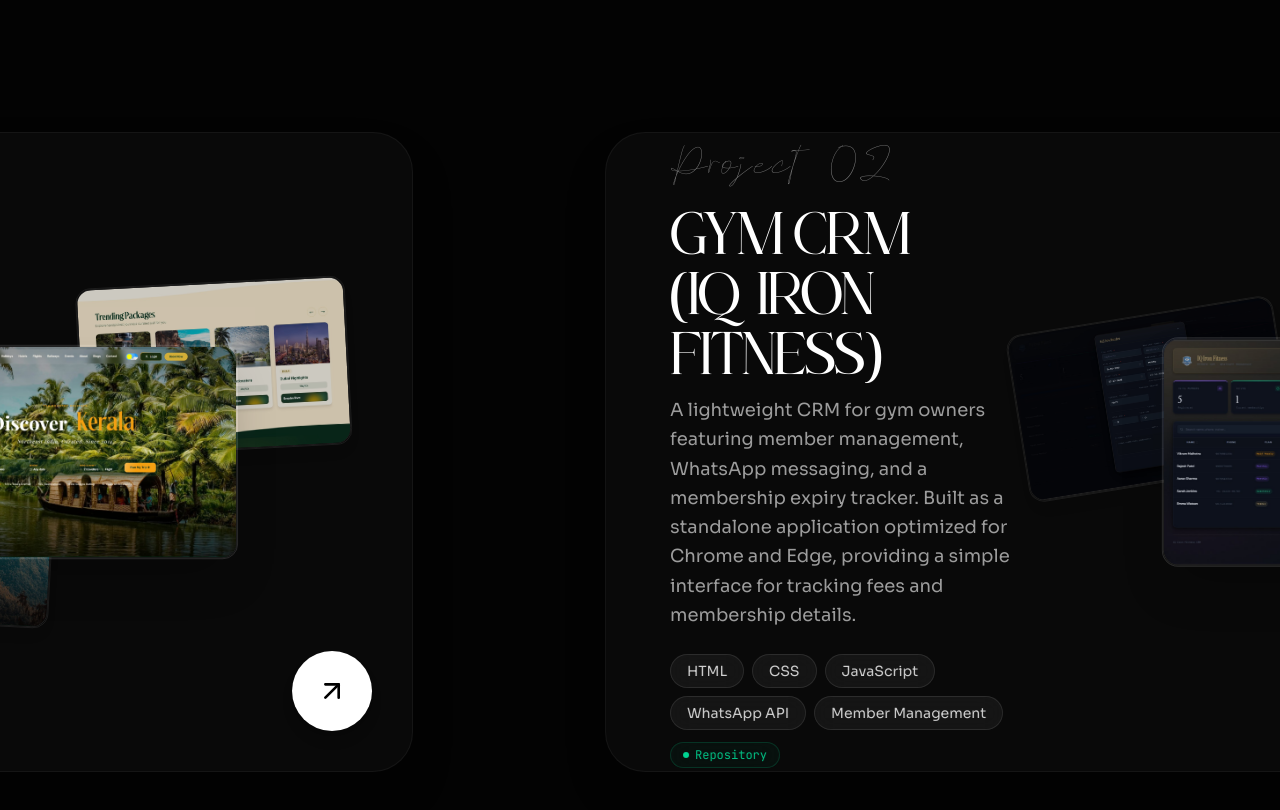
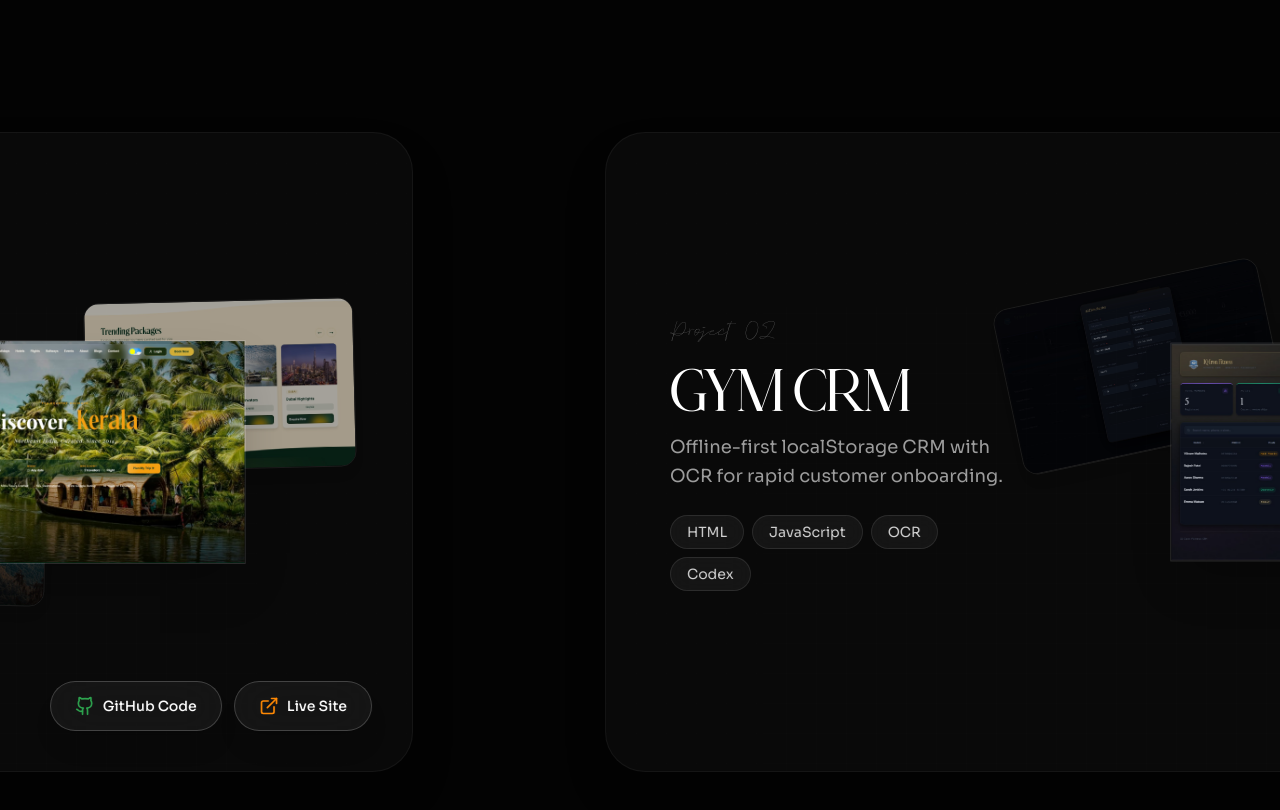
Before and after one commit to rishav00roy-web/Portfolio-website, a Next.js app: page / in a window 1280 px wide. Shown: the part 2460-3270 px from the top of the page. Built offline with nearby package versions, Linux system fonts and the light colour scheme; no server answers.

Commit message:
Update Projects.tsx with Live Site and glassmorphism buttons

```diff
--- a/src/components/Projects.tsx
+++ b/src/components/Projects.tsx
@@ -1,140 +1,119 @@
 "use client";
 
-import Image from "next/image";
+import { useRef } from "react";
+import { motion, useScroll, useTransform, useSpring } from "framer-motion";
+import { ArrowUpRight, Github, ExternalLink } from "lucide-react";
 
-import { useRef, useState, useEffect } from "react";
-import { motion, useScroll, useTransform, useSpring, useReducedMotion } from "framer-motion";
-import { ArrowUpRight } from "lucide-react";
-import CaseStudyModal from "./CaseStudyModal";
-
-import { projects } from "../lib/projectsData";
+const projects = [
+  {
+    id: 1,
+    title: "Tea Country Holidays",
+    description: "Custom CMS module for 90+ travel packages and CRM migration via Python scraper.",
+    tags: ["Next.js", "Supabase", "Tailwind CSS", "Claude Code"],
+    github: "https://github.com/rishav00roy-web/tea-country-holidays",
+    live: "https://tea-country-holidays.vercel.app",
+    images: [
+      "/assets/projects/tea-1.jpg",
+      "/assets/projects/tea-2.jpg",
+      "/assets/projects/tea-3.jpg",
+    ],
+  },
+  {
+    id: 2,
+    title: "Gym CRM",
+    description: "Offline-first localStorage CRM with OCR for rapid customer onboarding.",
+    tags: ["HTML", "JavaScript", "OCR", "Codex"],
+    github: "https://github.com/rishav00roy-web/Gym-CRM",
+    live: "https://github.com/rishav00roy-web/Gym-CRM",
+    images: [
+      "/assets/projects/gym-1.jpg",
+      "/assets/projects/gym-2.jpg",
+      "/assets/projects/gym-3.jpg",
+    ],
+  },
+  {
+    id: 3,
+    title: "ClashVault",
+    description: "Escrow-style order management system with Razorpay integration and events engine.",
+    tags: ["Next.js", "Supabase", "Razorpay", "Antigravity"],
+    github: "https://github.com/rishav00roy-web/ClashVault",
+    live: "https://byrishav.online",
+    images: [
+      "/assets/projects/clash-1.jpg",
+      "/assets/projects/clash-2.jpg",
+      "/assets/projects/clash-3.jpg",
+    ],
+  },
+];
 
 type Project = {
   id: number;
   title: string;
   description: string;
   tags: string[];
-  link: string;
+  github: string;
+  live: string;
   images: string[];
 };
-
-interface ProjectStatus {
-  text: string;
-  isLive?: boolean;
-  isRepo?: boolean;
-}
-
-const projectAccents: Record<number, { text: string; dot: string; border: string; bg: string }> = {
-  1: {
-    text: "text-amber-400/90",
-    dot: "bg-amber-400",
-    border: "border-amber-500/20",
-    bg: "bg-amber-500/5",
-  },
-  2: {
-    text: "text-emerald-400/90",
-    dot: "bg-emerald-400",
-    border: "border-emerald-500/20",
-    bg: "bg-emerald-500/5",
-  },
-  3: {
-    text: "text-violet-400/90",
-    dot: "bg-violet-400",
-    border: "border-violet-500/20",
-    bg: "bg-violet-500/5",
-  },
-};
-
-function ProjectImage({ src, alt }: { src: string; alt: string }) {
-  return (
-    <div className="relative w-full h-full rounded-2xl overflow-hidden border border-white/10 shadow-2xl">
-      <Image
-        src={src}
-        alt={alt}
-        fill
-        sizes="(max-width: 768px) 100vw, (max-width: 1200px) 50vw, 33vw"
-        className="object-cover"
-      />
-    </div>
-  );
-}
 
 function Card({
   project,
   index,
   scrollYProgress,
-  reducedMotion,
-  onOpenCaseStudy,
 }: {
   project: Project;
   index: number;
   scrollYProgress: ReturnType<typeof useScroll>["scrollYProgress"];
-  reducedMotion: boolean | null;
-  onOpenCaseStudy: (id: number) => void;
 }) {
   const count = projects.length;
-  const [status, setStatus] = useState<ProjectStatus | null>(
-    project.id === 2
-      ? { text: "Repository", isRepo: true }
-      : project.id === 3
-      ? { text: "In Progress", isRepo: true }
-      : null
-  );
-
-  useEffect(() => {
-    if (project.id === 1) {
-      fetch("https://tea-country-holidays.vercel.app", { method: "HEAD", mode: "no-cors" })
-        .then(() => {
-          setStatus({ text: "Live", isLive: true });
-        })
-        .catch(() => {
-          setStatus({ text: "Unreachable", isLive: false });
-        });
-    }
-  }, [project.id]);
-
   const step = 1 / count;
   const start = index * step;
   const end = start + step;
 
+  // 3D parallax shifts (X, Y, and rotation) for the screenshot collage layers
   const centerScale = useTransform(
     scrollYProgress,
-    [start, start + step * 0.4, start + step * 0.6, end],
-    [0.94, 1.08, 1.08, 0.94]
+    [start, start + step * 0.5, end],
+    [0.96, 1.06, 0.96]
   );
 
   const leftY = useTransform(scrollYProgress, [start, end], [-90, 90]);
   const rightY = useTransform(scrollYProgress, [start, end], [90, -90]);
+
   const leftX = useTransform(scrollYProgress, [start, end], [-45, 15]);
   const rightX = useTransform(scrollYProgress, [start, end], [45, -15]);
+
   const leftRotate = useTransform(scrollYProgress, [start, end], [-12, 3]);
   const rightRotate = useTransform(scrollYProgress, [start, end], [12, -3]);
 
   return (
     <div className="relative w-screen h-full flex items-center justify-center px-4 sm:px-12 xl:px-24 shrink-0">
       <div className="w-full max-w-7xl relative h-[75vh] sm:h-[80vh] rounded-[2.5rem] overflow-hidden shadow-2xl bg-[#0a0a0a]/90 border border-white/5 flex flex-col lg:flex-row items-center p-8 sm:p-12 xl:p-16 gap-8 lg:gap-12">
+        {/* Subtle grid background inside the card for Stitch-inspired vibe design */}
+        <div className="absolute inset-0 bg-[linear-gradient(rgba(255,255,255,0.01)_1px,transparent_1px),linear-gradient(90deg,rgba(255,255,255,0.01)_1px,transparent_1px)] bg-[size:30px_30px] opacity-60 pointer-events-none z-0" />
 
-        {/* Text content */}
-        <div className="w-full lg:w-[38%] flex flex-col justify-center z-10 pb-20 lg:pb-0">
-          <p className="font-coffekan text-3xl sm:text-5xl text-white/50 mb-4 tracking-wider">
+        {/* Left Side: Text Details (w-[38%]) */}
+        <div className="w-full lg:w-[38%] flex flex-col justify-center z-10">
+          <p className="font-coffekan text-lg sm:text-2xl text-white/50 mb-3 tracking-wide">
             Project 0{index + 1}
           </p>
 
-          <button
-            onClick={() => onOpenCaseStudy(project.id)}
-            className="group/title inline-flex items-center gap-3 text-left cursor-pointer focus-visible:outline-none focus-visible:ring-2 focus-visible:ring-accent rounded"
+          <a
+            href={project.live}
+            target="_blank"
+            rel="noopener noreferrer"
+            className="group/title inline-flex items-center gap-3"
           >
             <h2 className="text-4xl sm:text-5xl xl:text-6xl font-display uppercase tracking-tight text-white group-hover/title:text-white/80 transition-colors leading-[1.0] mb-4">
               {project.title}
             </h2>
             <ArrowUpRight className="w-8 h-8 opacity-0 group-hover/title:opacity-100 group-hover/title:translate-x-1 group-hover/title:-translate-y-1 transition-all duration-300 text-white/80" />
-          </button>
+          </a>
 
           <p className="text-base sm:text-lg text-white/60 max-w-xl leading-relaxed mb-6 font-sans">
             {project.description}
           </p>
 
-          <div className="flex flex-wrap items-center gap-3">
           <div className="flex flex-wrap gap-2">
             {project.tags.map((tag: string) => (
               <span
@@ -145,81 +124,82 @@ function Card({
               </span>
             ))}
           </div>
-
-            {status && (
-              <div className={`flex items-center gap-1.5 px-3 py-1 rounded-full border ${projectAccents[project.id].border} ${projectAccents[project.id].bg} ${projectAccents[project.id].text} text-xs font-mono backdrop-blur-md`}>
-                <span className={`w-1.5 h-1.5 rounded-full ${status.isLive ? "bg-emerald-500 animate-pulse" : status.isRepo ? projectAccents[project.id].dot : "bg-gray-500"}`} />
-                <span>{status.text}</span>
-              </div>
-            )}
-          </div>
         </div>
 
-        {/* Image collage */}
+        {/* Right Side: Beautiful 3D Parallax 3-Image Collage (w-[62%], enlarged and dynamic) */}
         <div className="w-full lg:w-[62%] h-[40vh] lg:h-full relative flex items-center justify-center z-10 overflow-hidden lg:overflow-visible">
           <div className="relative w-[90%] h-[90%] flex items-center justify-center">
-            {/* Left card */}
-            {reducedMotion ? (
-              <div className="absolute left-[-10%] w-[56%] aspect-[16/10] rounded-2xl overflow-hidden shadow-lg border border-white/10 z-0 scale-95 opacity-80">
-                <ProjectImage src={project.images[1]} alt={`${project.title} screenshot 2`} />
-              </div>
-            ) : (
+
+            {/* Image 2 (Left Overlap, Staggered 3D Parallax) */}
             <motion.div
               style={{ y: leftY, x: leftX, rotate: leftRotate }}
               className="absolute left-[-10%] w-[56%] aspect-[16/10] rounded-2xl overflow-hidden shadow-lg border border-white/10 z-0 scale-95 opacity-80"
             >
-                <ProjectImage src={project.images[1]} alt={`${project.title} screenshot 2`} />
-              </motion.div>
-            )}
-
-            {/* Center card */}
-            <motion.div
-              style={reducedMotion ? {} : { scale: centerScale }}
-              className="relative w-[72%] aspect-[16/10] rounded-2xl overflow-hidden shadow-2xl border border-white/15 z-10 hover:shadow-[0_0_30px_rgba(255,255,255,0.08)] transition-shadow duration-300 cursor-pointer"
-              onClick={() => onOpenCaseStudy(project.id)}
-            >
-              <ProjectImage src={project.images[0]} alt={`${project.title} screenshot 1`} />
+              <img
+                src={project.images[1]}
+                alt=""
+                className="w-full h-full object-cover"
+              />
+              <div className="absolute inset-0 bg-black/20" />
             </motion.div>
 
-            {/* Right card */}
-            {reducedMotion ? (
-              <div className="absolute right-[-10%] w-[56%] aspect-[16/10] rounded-2xl overflow-hidden shadow-lg border border-white/10 z-0 scale-95 opacity-80">
-                <ProjectImage src={project.images[2]} alt={`${project.title} screenshot 3`} />
-              </div>
-            ) : (
+            {/* Image 1 (Center Main, Zooming and responsive on hover) */}
+            <motion.div
+              style={{ scale: centerScale }}
+              className="relative w-[72%] aspect-[16/10] rounded-2.5rem overflow-hidden shadow-2xl border border-white/15 z-10 transition-shadow duration-300 hover:shadow-[0_0_30px_rgba(255,255,255,0.08)]"
+            >
+              <img
+                src={project.images[0]}
+                alt={project.title}
+                className="w-full h-full object-cover"
+              />
+            </motion.div>
+
+            {/* Image 3 (Right Overlap, Staggered 3D Parallax) */}
             <motion.div
               style={{ y: rightY, x: rightX, rotate: rightRotate }}
               className="absolute right-[-10%] w-[56%] aspect-[16/10] rounded-2xl overflow-hidden shadow-lg border border-white/10 z-0 scale-95 opacity-80"
             >
-                <ProjectImage src={project.images[2]} alt={`${project.title} screenshot 3`} />
+              <img
+                src={project.images[2]}
+                alt=""
+                className="w-full h-full object-cover"
+              />
+              <div className="absolute inset-0 bg-black/20" />
             </motion.div>
-            )}
+
           </div>
         </div>
 
-        {/* Floating action button */}
-        <button
-          onClick={() => onOpenCaseStudy(project.id)}
-          className="absolute bottom-6 right-6 sm:bottom-10 sm:right-10 flex w-16 h-16 sm:w-20 sm:h-20 rounded-full bg-white text-black items-center justify-center hover:scale-105 transition-transform shadow-lg z-20 group cursor-pointer focus-visible:outline-none focus-visible:ring-2 focus-visible:ring-accent"
-          aria-label={`View ${project.title} case study`}
+        {/* Glassmorphism Working Button Links */}
+        <div className="absolute bottom-6 right-6 sm:bottom-10 sm:right-10 flex flex-col sm:flex-row gap-3 z-20">
+          <a
+            href={project.github}
+            target="_blank"
+            rel="noopener noreferrer"
+            className="group flex items-center gap-2 px-5 py-3 sm:px-6 sm:py-3.5 rounded-full border border-white/20 bg-white/5 backdrop-blur-xl text-white text-xs sm:text-sm font-medium hover:bg-white/10 hover:border-white/40 transition-all shadow-xl"
           >
-          <ArrowUpRight className="w-6 h-6 sm:w-8 sm:h-8 group-hover:rotate-45 transition-transform duration-300" />
-        </button>
+            <Github className="w-4 h-4 sm:w-5 sm:h-5 text-[#2EA44F] group-hover:scale-110 transition-transform" />
+            <span>GitHub Code</span>
+          </a>
+          <a
+            href={project.live}
+            target="_blank"
+            rel="noopener noreferrer"
+            className="group flex items-center gap-2 px-5 py-3 sm:px-6 sm:py-3.5 rounded-full border border-white/20 bg-white/5 backdrop-blur-xl text-white text-xs sm:text-sm font-medium hover:bg-white/10 hover:border-white/40 transition-all shadow-xl"
+          >
+            <ExternalLink className="w-4 h-4 sm:w-5 sm:h-5 text-orange-400 group-hover:scale-110 transition-transform" />
+            <span>Live Site</span>
+          </a>
+        </div>
       </div>
     </div>
   );
 }
 
-interface ProjectsProps {
-  activeProjectId: number | null;
-  setActiveProjectId: (id: number | null) => void;
-}
-
-export default function Projects({ activeProjectId, setActiveProjectId }: ProjectsProps) {
+export default function Projects() {
   const outerRef = useRef<HTMLDivElement>(null);
-  const commercialProjects = projects.filter(p => p.id !== 4);
-  const count = commercialProjects.length;
-  const reducedMotion = useReducedMotion();
+  const count = projects.length;
 
   const { scrollYProgress } = useScroll({
     target: outerRef,
@@ -233,48 +213,29 @@ export default function Projects({ activeProjectId, setActiveProjectId }: Projec
     restDelta: 0.0005,
   });
 
-  const trackX = useTransform(
-    smoothProgress,
-    [0, 1],
-    ["0vw", `-${(count - 1) * 100}vw`]
-  );
+  // Track slides left by (count - 1) * 100vw total, driven by vertical scroll.
+  // Fixed unit calculation: changed from percentage strings to viewport width (vw)
+  // to prevent early cards scroll-offs and completely blank screens.
+  const trackX = useTransform(smoothProgress, [0, 1], ["0vw", `-${(count - 1) * 100}vw`]);
 
   return (
-    <section id="projects" className="relative w-full bg-transparent">
-      {/* Section header */}
+    <section className="relative w-full bg-transparent">
       <div className="px-6 sm:px-12 xl:px-24 pt-32 pb-12">
         <h2 className="text-5xl sm:text-7xl xl:text-8xl font-display uppercase tracking-tight text-white leading-none">
-          Paid Projects
+          Selected Works
         </h2>
       </div>
 
-      {/* Horizontal scroll track */}
-      <div
-        ref={outerRef}
-        className="relative"
-        style={{ height: `${(count - 1) * 120 + 100}vh` }}
-      >
+      {/* Scroll container height exactly matched to remove dead scroll and blank space */}
+      <div ref={outerRef} className="relative" style={{ height: `${(count - 1) * 120 + 100}vh` }}>
         <div className="sticky top-0 h-screen w-full overflow-hidden flex items-center">
           <motion.div style={{ x: trackX }} className="flex h-full">
-            {commercialProjects.map((project, i) => (
-              <Card
-                key={project.id}
-                project={project}
-                index={i}
-                scrollYProgress={scrollYProgress}
-                reducedMotion={reducedMotion}
-                onOpenCaseStudy={setActiveProjectId}
-              />
+            {projects.map((project, i) => (
+              <Card key={project.id} project={project} index={i} scrollYProgress={scrollYProgress} />
             ))}
           </motion.div>
         </div>
       </div>
-
-      {/* Slide-over case study modal */}
-      <CaseStudyModal
-        projectId={activeProjectId}
-        onClose={() => setActiveProjectId(null)}
-      />
     </section>
   );
 }
```
Lines whose indentation alone changed are shown as unchanged.
